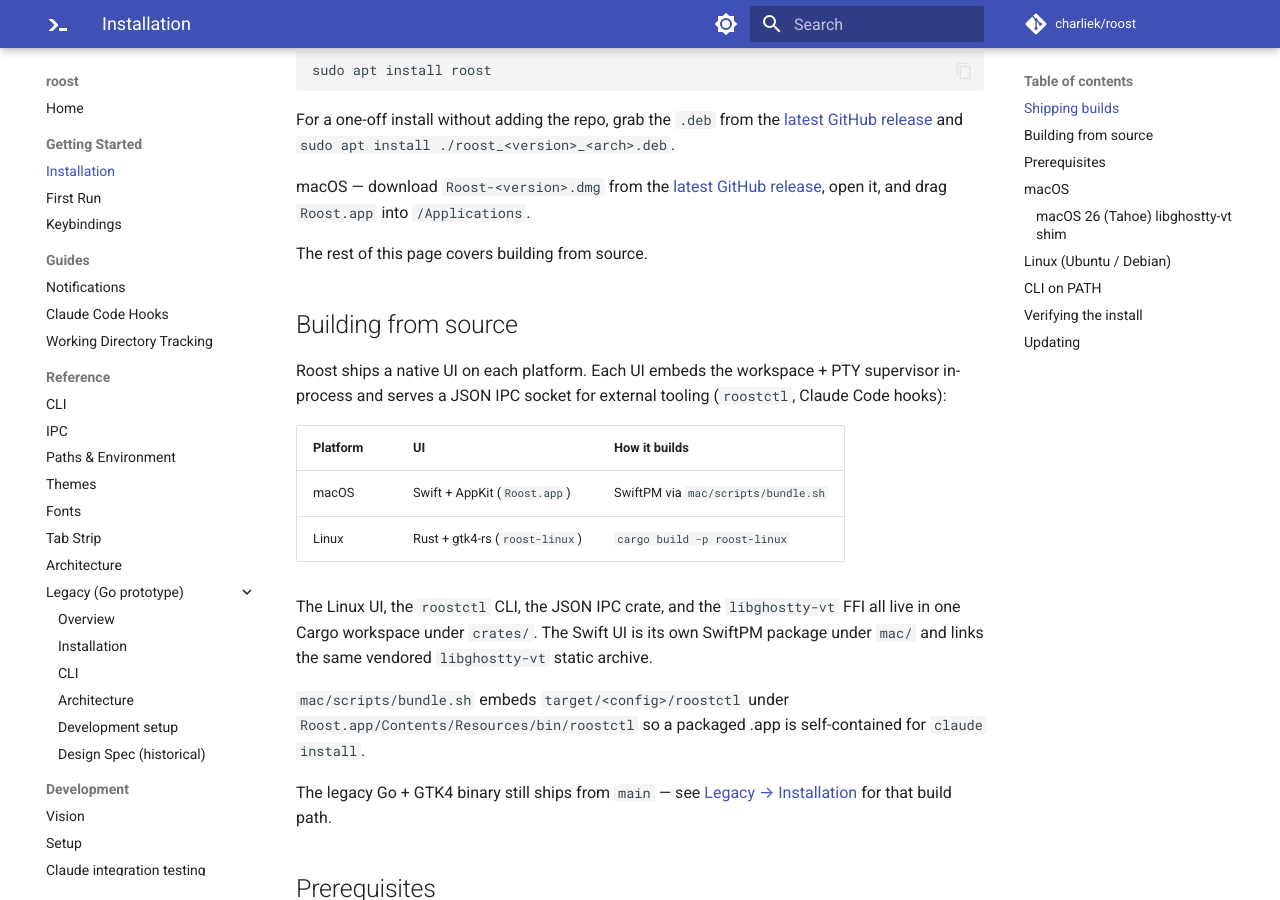
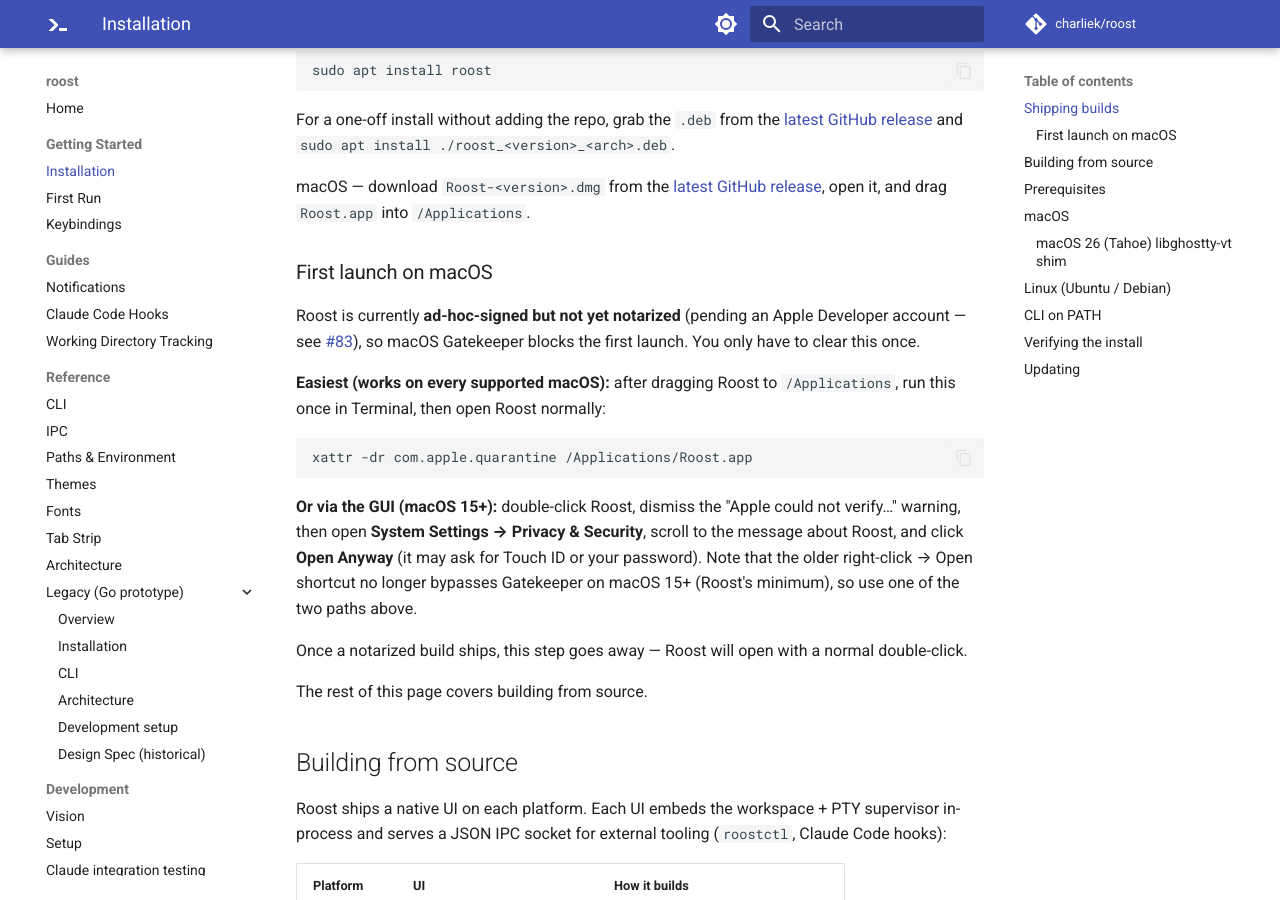
Before and after one commit to charliek/roost, an MkDocs documentation site: the page built from docs/getting-started/installation.md, in a window 1280 px wide and 900 px high, scrolled down 263 px. Built offline with MkDocs 1.6.1 and Material for MkDocs 9.7.7, drawn with Linux system fonts in a browser that asks for light colours; comment, search, counter and statistics services are not loaded.

Commit message:
docs(mac): document Gatekeeper bypass for the unsigned interim DMG (#94)
* docs(mac): document Gatekeeper bypass for the unsigned interim DMG

The macOS DMG is ad-hoc-signed but not notarized while the Apple Developer
account is pending (#83), so Gatekeeper blocks the first launch. The existing
guidance said "right-click → Open", which no longer works on macOS 15+
(Roost's minimum, per LSMinimumSystemVersion) — Apple removed that bypass for
non-notarized apps in Sequoia.

Fix the advice and surface it at every touchpoint a downloader passes:
- installation.md: new "First launch on macOS" section (xattr one-liner +
  System Settings → Privacy & Security → Open Anyway).
- README.md: corrected the stale parenthetical, links to the docs section.
- make-dmg.sh: drop FIRST-LAUNCH.txt beside Roost.app in the DMG, gated off
  when ROOST_DEVELOPER_ID_IDENTITY is set.
- release.yml: append the instructions to the GitHub release body (gated on
  HAS_CERT, idempotent via a sentinel marker); fixed the stale ::notice::.
- notarize.sh: dropped the stale right-click clause from the no-creds echo.

All three user-facing paths self-disable once notarization secrets land.

Co-Authored-By: Claude Opus 4.7 (1M context) <noreply@anthropic.com>

* ci(release): gate first-launch note on notarization, not cert presence

HAS_CERT only reflects whether a signing cert is importable, not whether the
DMG is notarized. A Developer-ID-signed but un-notarized DMG is still blocked
by Gatekeeper, so in the cert-present / notary-creds-missing state (a plausible
intermediate while setting up Apple credentials) the first-launch guidance was
suppressed even though users still hit the wall.

Detect the real artifact state with `xcrun stapler validate` on the DMG and
gate the ::notice:: + release-body footer on a stapled ticket instead. This
matches actual Gatekeeper behavior and can't drift out of sync with
notarize.sh's credential logic. Reword the messages to say "not notarized"
rather than "unsigned" since the DMG may be signed.

Addresses CodeRabbit review on #94.

Co-Authored-By: Claude Opus 4.7 (1M context) <noreply@anthropic.com>

---------

Co-authored-by: Claude Opus 4.7 (1M context) <noreply@anthropic.com>

````diff
--- a/docs/getting-started/installation.md
+++ b/docs/getting-started/installation.md
@@ -18,6 +18,29 @@ and `sudo apt install ./roost_<version>_<arch>.deb`.
 macOS — download `Roost-<version>.dmg` from the
 [latest GitHub release](https://github.com/charliek/roost/releases),
 open it, and drag `Roost.app` into `/Applications`.
+
+### First launch on macOS
+
+Roost is currently **ad-hoc-signed but not yet notarized** (pending an Apple
+Developer account — see [#83](https://github.com/charliek/roost/issues/83)), so
+macOS Gatekeeper blocks the first launch. You only have to clear this once.
+
+**Easiest (works on every supported macOS):** after dragging Roost to
+`/Applications`, run this once in Terminal, then open Roost normally:
+
+```bash
+xattr -dr com.apple.quarantine /Applications/Roost.app
+```
+
+**Or via the GUI (macOS 15+):** double-click Roost, dismiss the "Apple could not
+verify…" warning, then open **System Settings → Privacy & Security**, scroll to
+the message about Roost, and click **Open Anyway** (it may ask for Touch ID or
+your password). Note that the older right-click → Open shortcut no longer
+bypasses Gatekeeper on macOS 15+ (Roost's minimum), so use one of the two paths
+above.
+
+Once a notarized build ships, this step goes away — Roost will open with a
+normal double-click.
 
 The rest of this page covers building from source.
 
````
Also changed, not shown: README.md (+6 -2 lines), 3 other files.
